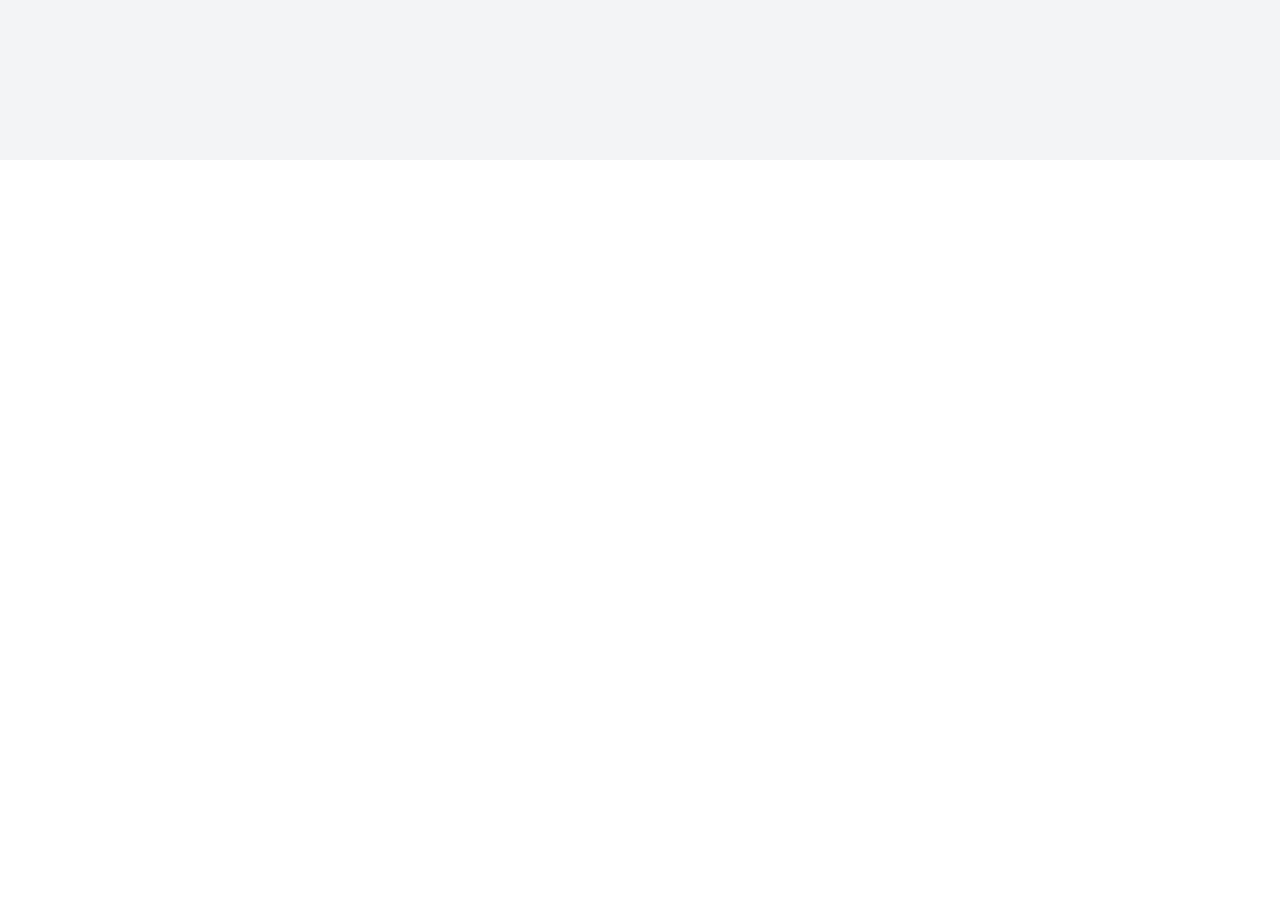
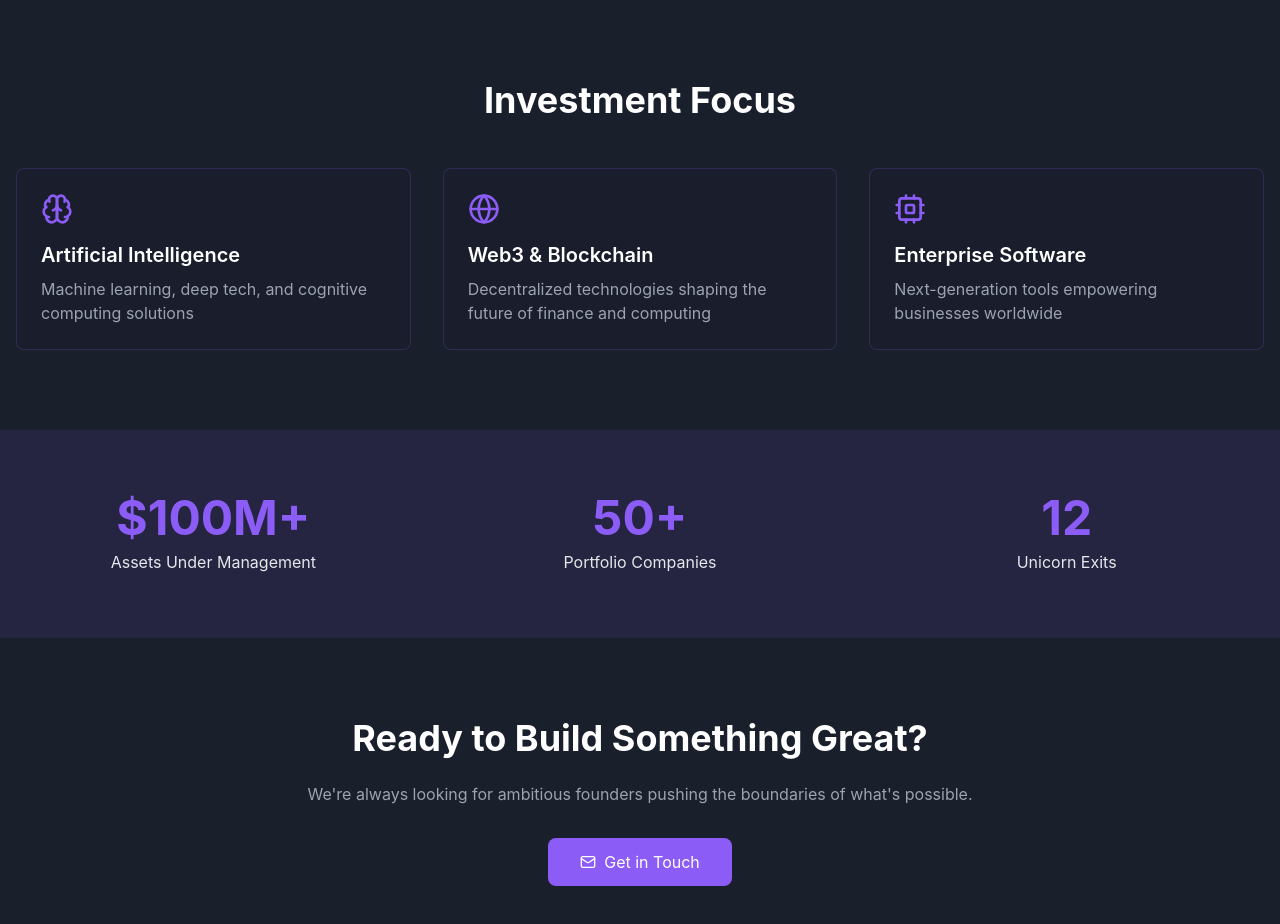
Before and after one commit to TraceCohenTech/fund-visionary-site, a React (Vite) app: page / in a window 1280 px wide. Shown: the part 640-1564 px from the top of the page. Before the commit the page ends 800 px from the top, so only its background shows below. Built offline with nearby package versions, Linux system fonts and the light colour scheme.

Commit message:
Create landing page for VC fund
Implement a new landing page design for the early stage VC fund, focusing on a modern and tech-inspired aesthetic to impress visitors.
[skip gpt_engineer]

```diff
--- /dev/null
+++ b/src/components/Contact.tsx
@@ -0,0 +1,25 @@
+import { Mail } from "lucide-react";
+
+const Contact = () => {
+  return (
+    <div className="bg-secondary py-20">
+      <div className="container mx-auto px-4 text-center">
+        <h2 className="text-3xl md:text-4xl font-bold text-white mb-6">
+          Ready to Build Something Great?
+        </h2>
+        <p className="text-gray-400 mb-8 max-w-2xl mx-auto">
+          We're always looking for ambitious founders pushing the boundaries of what's possible.
+        </p>
+        <a
+          href="mailto:pitch@vcfund.com"
+          className="inline-flex items-center gap-2 bg-primary hover:bg-primary/90 text-white px-8 py-3 rounded-lg transition-colors"
+        >
+          <Mail className="w-4 h-4" />
+          Get in Touch
+        </a>
+      </div>
+    </div>
+  );
+};
+
+export default Contact;
--- /dev/null
+++ b/src/components/Focus.tsx
@@ -0,0 +1,46 @@
+import { Brain, Cpu, Globe } from "lucide-react";
+
+const Focus = () => {
+  const areas = [
+    {
+      icon: <Brain className="w-8 h-8" />,
+      title: "Artificial Intelligence",
+      description: "Machine learning, deep tech, and cognitive computing solutions",
+    },
+    {
+      icon: <Globe className="w-8 h-8" />,
+      title: "Web3 & Blockchain",
+      description: "Decentralized technologies shaping the future of finance and computing",
+    },
+    {
+      icon: <Cpu className="w-8 h-8" />,
+      title: "Enterprise Software",
+      description: "Next-generation tools empowering businesses worldwide",
+    },
+  ];
+
+  return (
+    <div className="bg-secondary py-20">
+      <div className="container mx-auto px-4">
+        <h2 className="text-3xl md:text-4xl font-bold text-center text-white mb-12">
+          Investment Focus
+        </h2>
+        <div className="grid grid-cols-1 md:grid-cols-3 gap-8">
+          {areas.map((area, index) => (
+            <div
+              key={area.title}
+              className="bg-secondary/50 p-6 rounded-lg border border-primary/20 hover:border-primary/40 transition-all duration-300"
+              style={{ animationDelay: `${index * 0.2}s` }}
+            >
+              <div className="text-primary mb-4">{area.icon}</div>
+              <h3 className="text-xl font-semibold text-white mb-2">{area.title}</h3>
+              <p className="text-gray-400">{area.description}</p>
+            </div>
+          ))}
+        </div>
+      </div>
+    </div>
+  );
+};
+
+export default Focus;
--- /dev/null
+++ b/src/components/Hero.tsx
@@ -0,0 +1,25 @@
+import { ArrowRight } from "lucide-react";
+
+const Hero = () => {
+  return (
+    <div className="relative min-h-[80vh] flex items-center justify-center overflow-hidden bg-gradient-to-br from-secondary to-primary">
+      <div className="absolute inset-0 bg-[linear-gradient(90deg,rgba(131,58,180,0.1)_0%,rgba(253,29,29,0.1)_50%,rgba(252,176,69,0.1)_100%)]"></div>
+      <div className="container mx-auto px-4 py-16 relative z-10">
+        <div className="max-w-4xl mx-auto text-center">
+          <h1 className="text-4xl md:text-6xl font-bold text-white mb-6 animate-fade-in">
+            Funding the Future of
+            <span className="bg-gradient-to-r from-accent to-primary bg-clip-text text-transparent"> Technology</span>
+          </h1>
+          <p className="text-lg md:text-xl text-gray-200 mb-8 animate-fade-in" style={{ animationDelay: "0.2s" }}>
+            We invest in ambitious founders building the next generation of groundbreaking companies
+          </p>
+          <button className="bg-primary hover:bg-primary/90 text-white px-8 py-3 rounded-lg flex items-center gap-2 mx-auto animate-fade-in" style={{ animationDelay: "0.4s" }}>
+            Pitch Us <ArrowRight className="w-4 h-4" />
+          </button>
+        </div>
+      </div>
+    </div>
+  );
+};
+
+export default Hero;
--- /dev/null
+++ b/src/components/Stats.tsx
@@ -0,0 +1,30 @@
+const Stats = () => {
+  const stats = [
+    { number: "$100M+", label: "Assets Under Management" },
+    { number: "50+", label: "Portfolio Companies" },
+    { number: "12", label: "Unicorn Exits" },
+  ];
+
+  return (
+    <div className="bg-primary/10 py-16">
+      <div className="container mx-auto px-4">
+        <div className="grid grid-cols-1 md:grid-cols-3 gap-8 text-center">
+          {stats.map((stat, index) => (
+            <div
+              key={stat.label}
+              className="animate-fade-in"
+              style={{ animationDelay: `${index * 0.2}s` }}
+            >
+              <div className="text-4xl md:text-5xl font-bold text-primary mb-2">
+                {stat.number}
+              </div>
+              <div className="text-gray-200">{stat.label}</div>
+            </div>
+          ))}
+        </div>
+      </div>
+    </div>
+  );
+};
+
+export default Stats;
--- a/src/index.css
+++ b/src/index.css
@@ -3,99 +3,15 @@
 @tailwind utilities;
 
 @layer base {
-  :root {
-    --background: 0 0% 100%;
-    --foreground: 222.2 84% 4.9%;
-
-    --card: 0 0% 100%;
-    --card-foreground: 222.2 84% 4.9%;
-
-    --popover: 0 0% 100%;
-    --popover-foreground: 222.2 84% 4.9%;
-
-    --primary: 222.2 47.4% 11.2%;
-    --primary-foreground: 210 40% 98%;
-
-    --secondary: 210 40% 96.1%;
-    --secondary-foreground: 222.2 47.4% 11.2%;
-
-    --muted: 210 40% 96.1%;
-    --muted-foreground: 215.4 16.3% 46.9%;
-
-    --accent: 210 40% 96.1%;
-    --accent-foreground: 222.2 47.4% 11.2%;
-
-    --destructive: 0 84.2% 60.2%;
-    --destructive-foreground: 210 40% 98%;
-
-    --border: 214.3 31.8% 91.4%;
-    --input: 214.3 31.8% 91.4%;
-    --ring: 222.2 84% 4.9%;
-
-    --radius: 0.5rem;
-
-    --sidebar-background: 0 0% 98%;
-
-    --sidebar-foreground: 240 5.3% 26.1%;
-
-    --sidebar-primary: 240 5.9% 10%;
-
-    --sidebar-primary-foreground: 0 0% 98%;
-
-    --sidebar-accent: 240 4.8% 95.9%;
-
-    --sidebar-accent-foreground: 240 5.9% 10%;
-
-    --sidebar-border: 220 13% 91%;
-
-    --sidebar-ring: 217.2 91.2% 59.8%;
-  }
-
-  .dark {
-    --background: 222.2 84% 4.9%;
-    --foreground: 210 40% 98%;
-
-    --card: 222.2 84% 4.9%;
-    --card-foreground: 210 40% 98%;
-
-    --popover: 222.2 84% 4.9%;
-    --popover-foreground: 210 40% 98%;
-
-    --primary: 210 40% 98%;
-    --primary-foreground: 222.2 47.4% 11.2%;
-
-    --secondary: 217.2 32.6% 17.5%;
-    --secondary-foreground: 210 40% 98%;
-
-    --muted: 217.2 32.6% 17.5%;
-    --muted-foreground: 215 20.2% 65.1%;
-
-    --accent: 217.2 32.6% 17.5%;
-    --accent-foreground: 210 40% 98%;
-
-    --destructive: 0 62.8% 30.6%;
-    --destructive-foreground: 210 40% 98%;
-
-    --border: 217.2 32.6% 17.5%;
-    --input: 217.2 32.6% 17.5%;
-    --ring: 212.7 26.8% 83.9%;
-    --sidebar-background: 240 5.9% 10%;
-    --sidebar-foreground: 240 4.8% 95.9%;
-    --sidebar-primary: 224.3 76.3% 48%;
-    --sidebar-primary-foreground: 0 0% 100%;
-    --sidebar-accent: 240 3.7% 15.9%;
-    --sidebar-accent-foreground: 240 4.8% 95.9%;
-    --sidebar-border: 240 3.7% 15.9%;
-    --sidebar-ring: 217.2 91.2% 59.8%;
+  body {
+    @apply bg-secondary text-foreground;
   }
 }
 
-@layer base {
-  * {
-    @apply border-border;
-  }
+html {
+  scroll-behavior: smooth;
+}
 
-  body {
-    @apply bg-background text-foreground;
-  }
+body {
+  font-family: -apple-system, BlinkMacSystemFont, 'Segoe UI', Roboto, Oxygen, Ubuntu, Cantarell, 'Open Sans', 'Helvetica Neue', sans-serif;
 }
--- a/src/pages/Index.tsx
+++ b/src/pages/Index.tsx
@@ -1,12 +1,15 @@
-// Update this page (the content is just a fallback if you fail to update the page)
+import Hero from "../components/Hero";
+import Focus from "../components/Focus";
+import Stats from "../components/Stats";
+import Contact from "../components/Contact";
 
 const Index = () => {
   return (
-    <div className="min-h-screen flex items-center justify-center bg-gray-100">
-      <div className="text-center">
-        <h1 className="text-4xl font-bold mb-4">Welcome to Your Blank App</h1>
-        <p className="text-xl text-gray-600">Start building your amazing project here!</p>
-      </div>
+    <div className="min-h-screen bg-secondary">
+      <Hero />
+      <Focus />
+      <Stats />
+      <Contact />
     </div>
   );
 };
--- a/tailwind.config.ts
+++ b/tailwind.config.ts
@@ -12,85 +12,46 @@ export default {
   theme: {
     container: {
       center: true,
-			padding: '2rem',
+      padding: "2rem",
       screens: {
-				'2xl': '1400px'
-			}
+        "2xl": "1400px",
+      },
     },
     extend: {
       colors: {
-				border: 'hsl(var(--border))',
-				input: 'hsl(var(--input))',
-				ring: 'hsl(var(--ring))',
-				background: 'hsl(var(--background))',
-				foreground: 'hsl(var(--foreground))',
+        border: "hsl(var(--border))",
+        input: "hsl(var(--input))",
+        ring: "hsl(var(--ring))",
+        background: "hsl(var(--background))",
+        foreground: "hsl(var(--foreground))",
         primary: {
-					DEFAULT: 'hsl(var(--primary))',
-					foreground: 'hsl(var(--primary-foreground))'
+          DEFAULT: "#8B5CF6",
+          foreground: "#FFFFFF",
         },
         secondary: {
-					DEFAULT: 'hsl(var(--secondary))',
-					foreground: 'hsl(var(--secondary-foreground))'
-				},
-				destructive: {
-					DEFAULT: 'hsl(var(--destructive))',
-					foreground: 'hsl(var(--destructive-foreground))'
-				},
-				muted: {
-					DEFAULT: 'hsl(var(--muted))',
-					foreground: 'hsl(var(--muted-foreground))'
+          DEFAULT: "#1A1F2C",
+          foreground: "#FFFFFF",
         },
         accent: {
-					DEFAULT: 'hsl(var(--accent))',
-					foreground: 'hsl(var(--accent-foreground))'
+          DEFAULT: "#D6BCFA",
+          foreground: "#1A1F2C",
         },
-				popover: {
-					DEFAULT: 'hsl(var(--popover))',
-					foreground: 'hsl(var(--popover-foreground))'
       },
-				card: {
-					DEFAULT: 'hsl(var(--card))',
-					foreground: 'hsl(var(--card-foreground))'
-				},
-				sidebar: {
-					DEFAULT: 'hsl(var(--sidebar-background))',
-					foreground: 'hsl(var(--sidebar-foreground))',
-					primary: 'hsl(var(--sidebar-primary))',
-					'primary-foreground': 'hsl(var(--sidebar-primary-foreground))',
-					accent: 'hsl(var(--sidebar-accent))',
-					'accent-foreground': 'hsl(var(--sidebar-accent-foreground))',
-					border: 'hsl(var(--sidebar-border))',
-					ring: 'hsl(var(--sidebar-ring))'
-				}
-			},
-			borderRadius: {
-				lg: 'var(--radius)',
-				md: 'calc(var(--radius) - 2px)',
-				sm: 'calc(var(--radius) - 4px)'
+      animation: {
+        "fade-in": "fade-in 0.5s ease-out",
+        "slide-in": "slide-in 0.5s ease-out",
       },
       keyframes: {
-				'accordion-down': {
-					from: {
-						height: '0'
+        "fade-in": {
+          "0%": { opacity: "0", transform: "translateY(10px)" },
+          "100%": { opacity: "1", transform: "translateY(0)" },
         },
-					to: {
-						height: 'var(--radix-accordion-content-height)'
-					}
+        "slide-in": {
+          "0%": { transform: "translateX(-100%)" },
+          "100%": { transform: "translateX(0)" },
         },
-				'accordion-up': {
-					from: {
-						height: 'var(--radix-accordion-content-height)'
       },
-					to: {
-						height: '0'
-					}
-				}
     },
-			animation: {
-				'accordion-down': 'accordion-down 0.2s ease-out',
-				'accordion-up': 'accordion-up 0.2s ease-out'
-			}
-		}
   },
   plugins: [require("tailwindcss-animate")],
 } satisfies Config;
```
Lines whose indentation alone changed are shown as unchanged.
